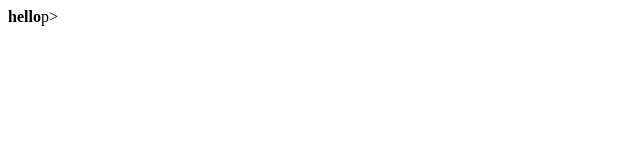
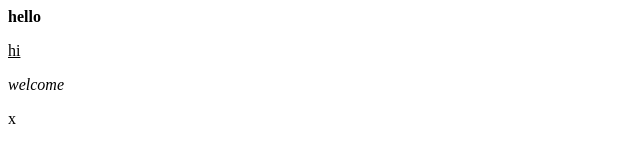
Before and after one commit to iamneo-production/ccfbbfeffffecadaeccdffeecabfeedab, a website: page public/index.html in a window 1280 px wide. Shown: the whole page, without its empty margins (0-640 px from the left). Drawn offline with Linux system fonts and the light colour scheme.

Commit message:
Backup Commit

```diff
--- a/public/index.html
+++ b/public/index.html
@@ -1,6 +1,11 @@
 <html>
     <body>
-        <p><b>hello</b></body>p>
+        <p><b>hello</b></p>
+        <p><u>hi</u></p>
+        <p><i>welcome</i></p>
+        <p>x
+        </p></i></u></p>
+        </p>
         <p></p>
         </p>
         </p>
```
